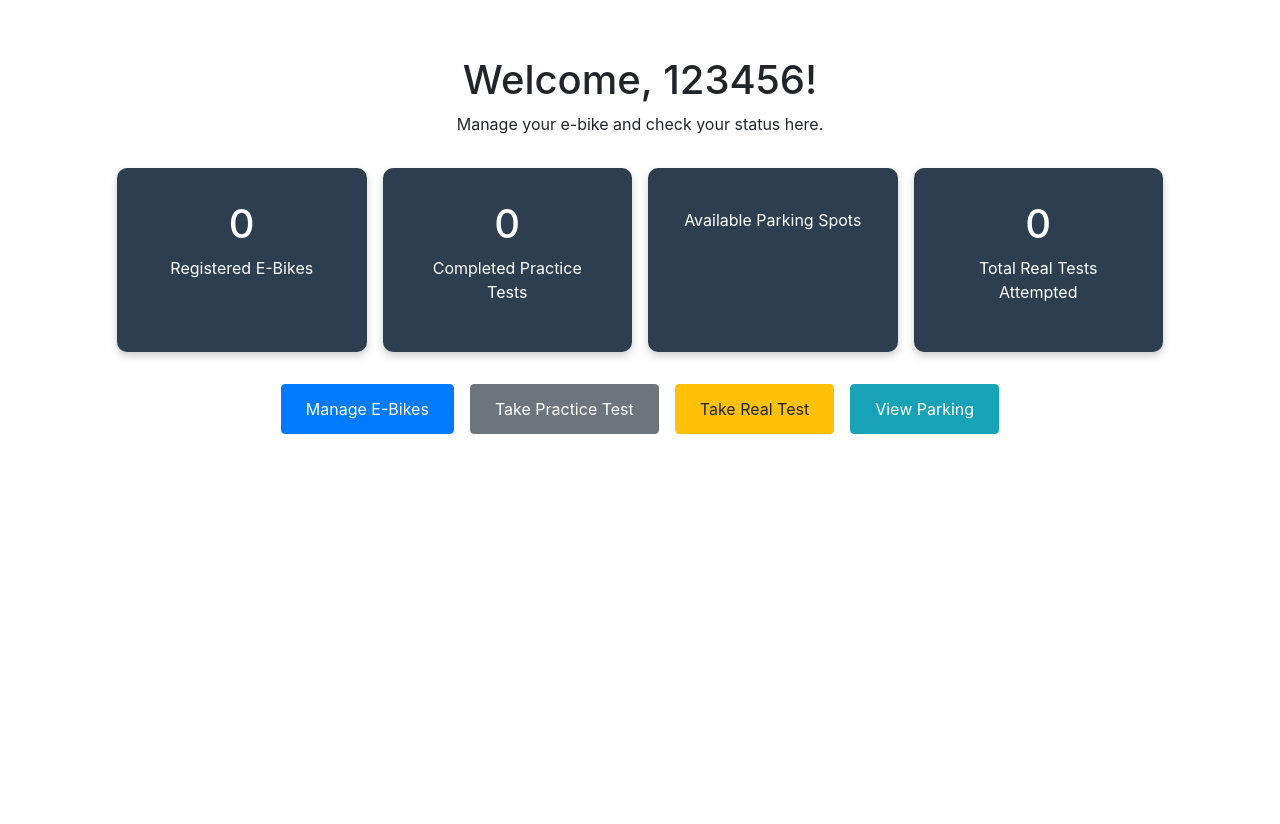
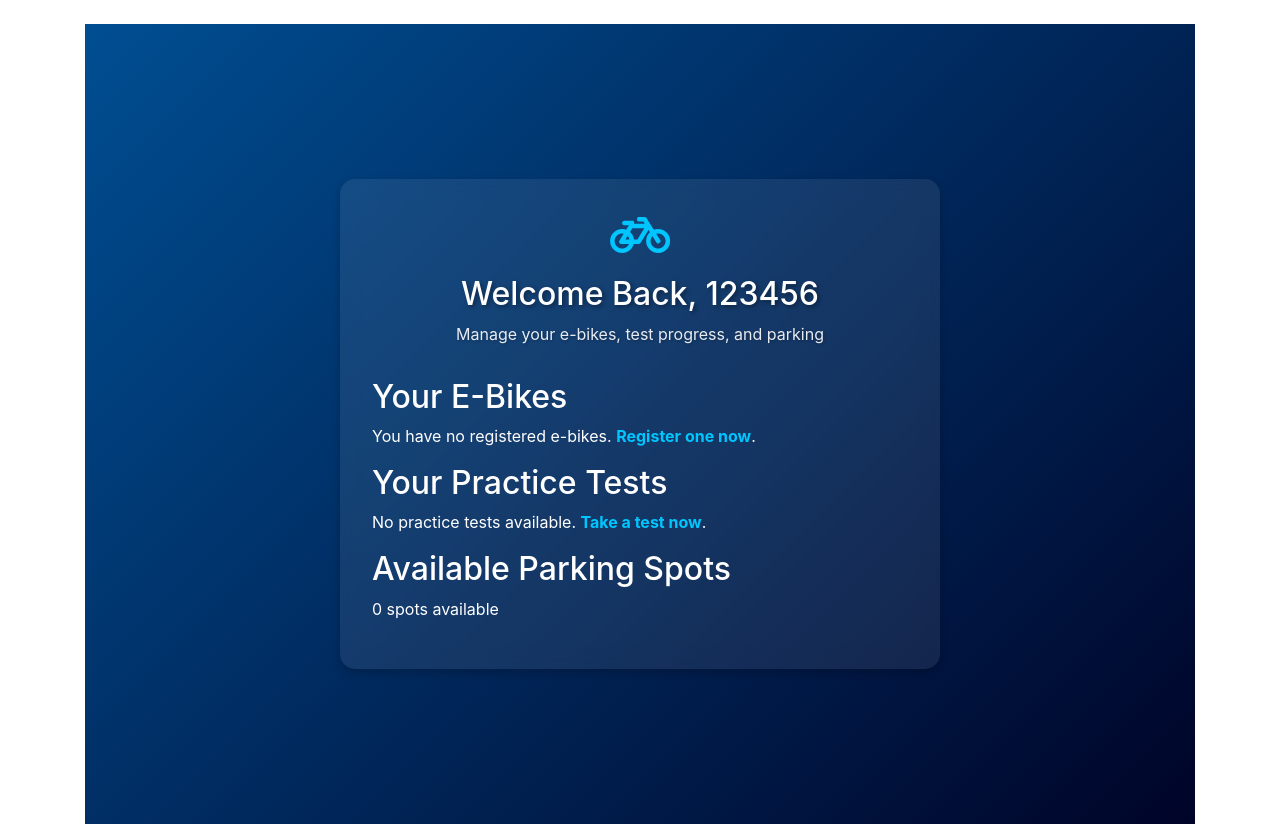
Before and after one commit to TheBlueTongue/eBikely, a Flask app: page /dashboard in a window 1280 px wide. Shown: the part 66-890 px from the top of the page. Before the commit the page ends 500 px from the top, so only its background shows below. Run offline with Flask 3, Linux system fonts and the light colour scheme; a user stored in the database is signed in; some libraries are stand-ins or nearby versions.

Commit message:
updated some code formating and the dashboard page

```diff
--- a/app.py
+++ b/app.py
@@ -2,10 +2,15 @@ from flask import Flask, render_template, redirect, url_for, flash, request
 from flask_login import LoginManager, login_user, logout_user, login_required, current_user
 from sqlalchemy.exc import IntegrityError
 from werkzeug.security import generate_password_hash, check_password_hash
-from database_setup import SessionLocal, User, EBike, PracticeTest, RealTest, ParkingSpot, PracticeAttempt, PracticeQuestion, RealTestAttempt
+from database_setup import SessionLocal, User, EBike, PracticeTest, RealTest, ParkingSpot, PracticeAttempt, PracticeQuestion, RealTestAttempt, PracticeTest
 import forms
 from datetime import datetime
 from forms import PracticeQuizForm
+from flask import Flask
+from flask.cli import with_appcontext
+from database_setup import SessionLocal, PracticeTest, PracticeQuestion
+import click
+import random
 
 
 
@@ -75,32 +80,26 @@ def logout():
     flash('Logged out successfully!', 'success')
     return redirect(url_for('login'))
 
-# Route for the dashboard
 @app.route('/dashboard')
 @login_required
 def dashboard():
     session = SessionLocal()
     ebike_count = session.query(EBike).filter_by(owner_id=current_user.id).count()
-    PASSING_SCORE = 80
-
-    completed_practice_tests = (
-        session.query(PracticeAttempt)
-        .filter(
-            PracticeAttempt.user_id == current_user.id,
-            PracticeAttempt.score >= PASSING_SCORE
-        )
-        .count()
-    )
-
+    completed_practice_tests = session.query(PracticeAttempt).filter(
+        PracticeAttempt.user_id == current_user.id,
+        PracticeAttempt.score >= 80
+    ).count()
     total_tests = session.query(RealTest).filter_by(user_id=current_user.id).count()
     available_parking_spots = session.query(ParkingSpot).filter_by(is_available=True).count()
+    practice_tests = session.query(PracticeTest).filter_by(user_id=current_user.id).all()
     session.close()
     return render_template(
         'dashboard.html',
         ebike_count=ebike_count,
         completed_practice_tests=completed_practice_tests,
         available_parking_spots=available_parking_spots,
-        total_tests=total_tests
+        total_tests=total_tests,
+        practice_tests=practice_tests
     )
 
 @app.route('/ebikes', methods=['GET', 'POST'])
@@ -147,57 +146,6 @@ def ebike_management():
     return render_template('ebike_management.html', ebikes=ebikes, form=form, passed_test=passed_test)
 
 
-    # Handle e-bike deletion
-    if request.method == 'POST' and 'delete_ebike_id' in request.form:
-        ebike_id = int(request.form.get('delete_ebike_id'))
-        ebike_to_delete = session.query(EBike).filter_by(id=ebike_id, owner_id=current_user.id).first()
-        if ebike_to_delete:
-            session.delete(ebike_to_delete)
-            session.commit()
-            flash('E-bike deleted successfully!', 'success')
-        return redirect(url_for('ebike_management'))
-
-    session.close()
-    return render_template('ebike_management.html', ebikes=ebikes, form=form, passed_test=passed_test)
-
-
-@app.route('/practice', methods=['GET', 'POST'])
-@login_required
-def practice_quiz():
-    session = SessionLocal()  # Create a new session
-    questions = session.query(PracticeQuestion).all()  # Fetch questions
-    form = PracticeQuizForm()
-
-    # Populate the form with questions if it's a GET request
-    if request.method == 'GET':
-        form.question.choices = [
-            (q.id, f"{q.question_text}\nA. {q.option_a}  B. {q.option_b}  C. {q.option_c}  D. {q.option_d}")
-            for q in questions
-        ]
-        session.close()  # Close the session after GET request
-        return render_template('practice_quiz.html', form=form)
-
-    # Handle the form submission
-    if form.validate_on_submit():
-        score = 0
-        for question in questions:
-            selected_answer = request.form.get(str(question.id))
-            if selected_answer == question.correct_answer:
-                score += 1
-
-        # Save the attempt
-        attempt = PracticeAttempt(user_id=current_user.id, score=score)
-        session.add(attempt)
-        session.commit()
-
-        flash(f"You scored {score}/{len(questions)}", "success")
-        session.close()  # Close the session after POST request
-        return redirect(url_for('practice_quiz'))
-
-    flash("Please select an answer for each question.", "danger")
-    session.close()  # Close the session if form is not submitted
-    return render_template('practice_quiz.html', form=form)
-
 @app.route('/parking_spots')
 @login_required
 def parking_spots():
@@ -217,5 +165,85 @@ def real_tests():
 def user_profile():
     return render_template('user_profile.html')
 
+# Practice Quiz Selection Page
+@app.route('/practice', methods=['GET'])
+@login_required
+def practice_selection():
+    session = SessionLocal()
+    # Fetch all practice tests
+    tests = session.query(PracticeTest).all()
+    attempts = {attempt.test_id: attempt for attempt in current_user.practice_attempts}
+    session.close()
+    return render_template('practice_selection.html', tests=tests, attempts=attempts)
+
+@app.route('/practice/<int:test_id>', methods=['GET', 'POST'])
+@login_required
+def practice_quiz(test_id):
+    session = SessionLocal()
+    test = session.query(PracticeTest).filter_by(id=test_id).first()
+    if not test:
+        flash("Quiz not found.", "danger")
+        session.close()
+        return redirect(url_for('practice_selection'))
+
+    # Get 20 random questions for this test
+    questions = random.sample(test.questions, min(20, len(test.questions)))
+    form = PracticeQuizForm()
+    form.question.choices = []  # Clear existing choices
+
+    # Populate form choices if GET request
+    if request.method == 'GET':
+        for question in questions:
+            form.question.choices.append((question.id, f"{question.question_text}\nA. {question.option_a}  B. {question.option_b}  C. {question.option_c}  D. {question.option_d}"))
+        session.close()
+        return render_template('practice_quiz.html', form=form, test=test)
+
+    # Handle form submission
+    if form.validate_on_submit():
+        score = 0
+        for question in questions:
+            selected_answer = request.form.get(str(question.id))
+            if selected_answer == question.correct_answer:
+                score += 1
+
+        # Record the attempt
+        attempt = PracticeAttempt(user_id=current_user.id, test_id=test_id, score=score)
+        session.add(attempt)
+        session.commit()
+        session.close()
+
+        flash(f"You scored {score}/{len(questions)}", "success")
+        return redirect(url_for('practice_selection'))
+
+    flash("Please answer all questions.", "danger")
+    session.close()
+    return render_template('practice_quiz.html', form=form, test=test)
+
+
+# CLI command to populate practice quizzes
+@app.cli.command("populate-practice-questions")
+@with_appcontext
+def populate_practice_questions():
+    session = SessionLocal()
+    quiz_names = ["Basic E-Bike Safety", "Traffic Rules and Signs", "E-Bike Maintenance", "Emergency Handling", "Advanced E-Bike Knowledge"]
+    for quiz_name in quiz_names:
+        test = PracticeTest(name=quiz_name, user_id=1)  # Assuming user_id 1 exists
+        session.add(test)
+        session.commit()
+        for _ in range(30):  # 30 questions per test for variety
+            question = PracticeQuestion(
+                test_id=test.id,
+                question_text="Sample question for {}?".format(quiz_name),
+                option_a="Option A",
+                option_b="Option B",
+                option_c="Option C",
+                option_d="Option D",
+                correct_answer="A"
+            )
+            session.add(question)
+        session.commit()
+    session.close()
+    print("Practice tests and questions populated successfully.")
+
 if __name__ == '__main__':
     app.run(debug=True)
--- a/templates/base.html
+++ b/templates/base.html
@@ -32,7 +32,9 @@
                             <a class="nav-link {% if request.endpoint == 'parking_spots' %}active{% endif %}" href="{{ url_for('parking_spots') }}">Parking Spots</a>
                         </li>
                         <li class="nav-item">
-                            <a class="nav-link {% if request.endpoint == 'practice_quiz' %}active{% endif %}" href="{{ url_for('practice_quiz') }}">Practice Tests</a>
+                            <a class="nav-link {% if request.endpoint == 'practice_selection' %}active{% endif %}" href="{{ url_for('practice_selection') }}">Practice Tests</a>
+
+
 
                         </li>
                         <li class="nav-item">
--- a/templates/dashboard.html
+++ b/templates/dashboard.html
@@ -1,90 +1,117 @@
 {% extends 'base.html' %}
 
-{% block title %}Dashboard - E-Bike Management{% endblock %}
+{% block title %}Dashboard - eBikely{% endblock %}
 
 {% block content %}
-<div class="dashboard-container">
-    <div class="dashboard-header">
-        <h1>Welcome, {{ current_user.username }}!</h1>
-        <p class="subtitle">Manage your e-bike and check your status here.</p>
-    </div>
-
-    <div class="stats-grid">
-        <div class="stat-card">
-            <h2>{{ ebike_count }}</h2>
-            <p>Registered E-Bikes</p>
+<div class="auth-container fade-in">
+    <div class="auth-card slide-up">
+        <div class="auth-header">
+            <i class="fas fa-bicycle auth-icon"></i>
+            <h1>Welcome Back, {{ current_user.username }}</h1>
+            <p class="subtitle">Manage your e-bikes, test progress, and parking</p>
         </div>
 
-        <div class="stat-card">
-            <h2>{{ completed_practice_tests }}</h2>
-            <p>Completed Practice Tests</p>
+        <div class="auth-form">
+            <h2>Your E-Bikes</h2>
+            {% if ebikes %}
+                <ul>
+                {% for ebike in ebikes %}
+                    <li>{{ ebike.model }} ({{ ebike.colour }}) - Serial: {{ ebike.serial_number }}</li>
+                {% endfor %}
+                </ul>
+            {% else %}
+                <p>You have no registered e-bikes. <a href="{{ url_for('ebike_management') }}">Register one now</a>.</p>
+            {% endif %}
+
+            <h2>Your Practice Tests</h2>
+            {% if practice_tests %}
+                <ul>
+                {% for test in practice_tests %}
+                    <li>{{ test.name }} - {{ test.description }}</li>
+                {% endfor %}
+                </ul>
+            {% else %}
+                <p>No practice tests available. <a href="{{ url_for('practice_selection') }}">Take a test now</a>.</p>
+            {% endif %}
+
+            <h2>Available Parking Spots</h2>
+            <p>{{ available_parking_spots }} spots available</p>
         </div>
-
-        <div class="stat-card">
-            <h2>{{ parking_spots }}</h2>
-            <p>Available Parking Spots</p>
-        </div>
-
-        <div class="stat-card">
-            <h2>{{ total_tests }}</h2>
-            <p>Total Real Tests Attempted</p>
-        </div>
-    </div>
-
-    <div class="action-buttons">
-        <div class="action-buttons">
-            <a href="{{ url_for('ebike_management') }}" class="btn btn-primary">Manage E-Bikes</a>
-            <a href="{{ url_for('practice_quiz') }}" class="btn btn-secondary">Take Practice Test</a>
-            <a href="{{ url_for('real_tests') }}" class="btn btn-warning">Take Real Test</a>
-            <a href="{{ url_for('parking_spots') }}" class="btn btn-info">View Parking</a>
-        </div>
-
     </div>
 </div>
 
 <style>
-.dashboard-container {
-    text-align: center;
+.auth-container {
+    min-height: 100vh;
     padding: 2rem;
+    background: linear-gradient(135deg, #004e92 0%, #000428 100%);
+    display: flex;
+    align-items: center;
+    justify-content: center;
 }
 
-.dashboard-header {
-    margin-bottom: 2rem;
+.auth-card {
+    background: rgba(255, 255, 255, 0.08);
+    backdrop-filter: blur(10px);
+    padding: 2rem;
+    border-radius: 15px;
+    width: 100%;
+    max-width: 600px;
+    box-shadow: 0 4px 10px rgba(0, 0, 0, 0.2);
 }
 
-.stats-grid {
-    display: grid;
-    grid-template-columns: repeat(auto-fit, minmax(200px, 1fr));
-    gap: 1rem;
-    margin: 2rem 0;
+.auth-header {
+    text-align: center;
+    margin-bottom: 2rem;
+    color: white;
 }
 
-.stat-card {
-    background: #2c3e50;
-    padding: 2rem;
-    border-radius: 10px;
-    color: white;
-    box-shadow: 0 4px 8px rgba(0, 0, 0, 0.2);
-    transition: transform 0.3s;
+.auth-icon {
+    font-size: 3rem;
+    margin-bottom: 1rem;
+    color: #00c6ff;
 }
 
-.stat-card:hover {
-    transform: translateY(-5px);
+.auth-header h1 {
+    font-size: 2rem;
+    margin-bottom: 0.5rem;
+    text-shadow: 2px 2px 4px rgba(0, 0, 0, 0.4);
 }
 
-.stat-card h2 {
-    font-size: 2.5rem;
-    margin-bottom: 0.5rem;
+.auth-header .subtitle {
+    opacity: 0.9;
+    text-shadow: 1px 1px 3px rgba(0, 0, 0, 0.3);
 }
 
-.action-buttons {
-    display: flex;
-    justify-content: center;
-    gap: 1rem;
+.auth-form {
+    color: white;
 }
 
-.action-buttons .btn {
-    padding: 0.75rem 1.5rem;
+.auth-form ul {
+    list-style: none;
+    padding: 0;
+    margin-bottom: 1.5rem;
+}
+
+.auth-form li {
+    background: rgba(255, 255, 255, 0.15);
+    padding: 0.8rem 1.2rem;
+    border-radius: 10px;
+    margin-bottom: 0.8rem;
+    color: white;
+    text-shadow: 1px 1px 2px rgba(0, 0, 0, 0.3);
+}
+
+.auth-form a {
+    color: #00c6ff;
+    text-decoration: none;
+    font-weight: bold;
+}
+
+.auth-form a:hover {
+    color: #0072ff;
 }
 </style>
+
+<link rel="stylesheet" href="https://cdnjs.cloudflare.com/ajax/libs/font-awesome/5.15.4/css/all.min.css">
 {% endblock %}
```
Also changed, not shown: seed.py (deleted, +0 -42 lines), templates/parking_spots.html (added, +45 -0 lines), templates/practice_quiz.html (+17 -150 lines), templates/practice_selection.html (added, +24 -0 lines), persistent_database.db.
